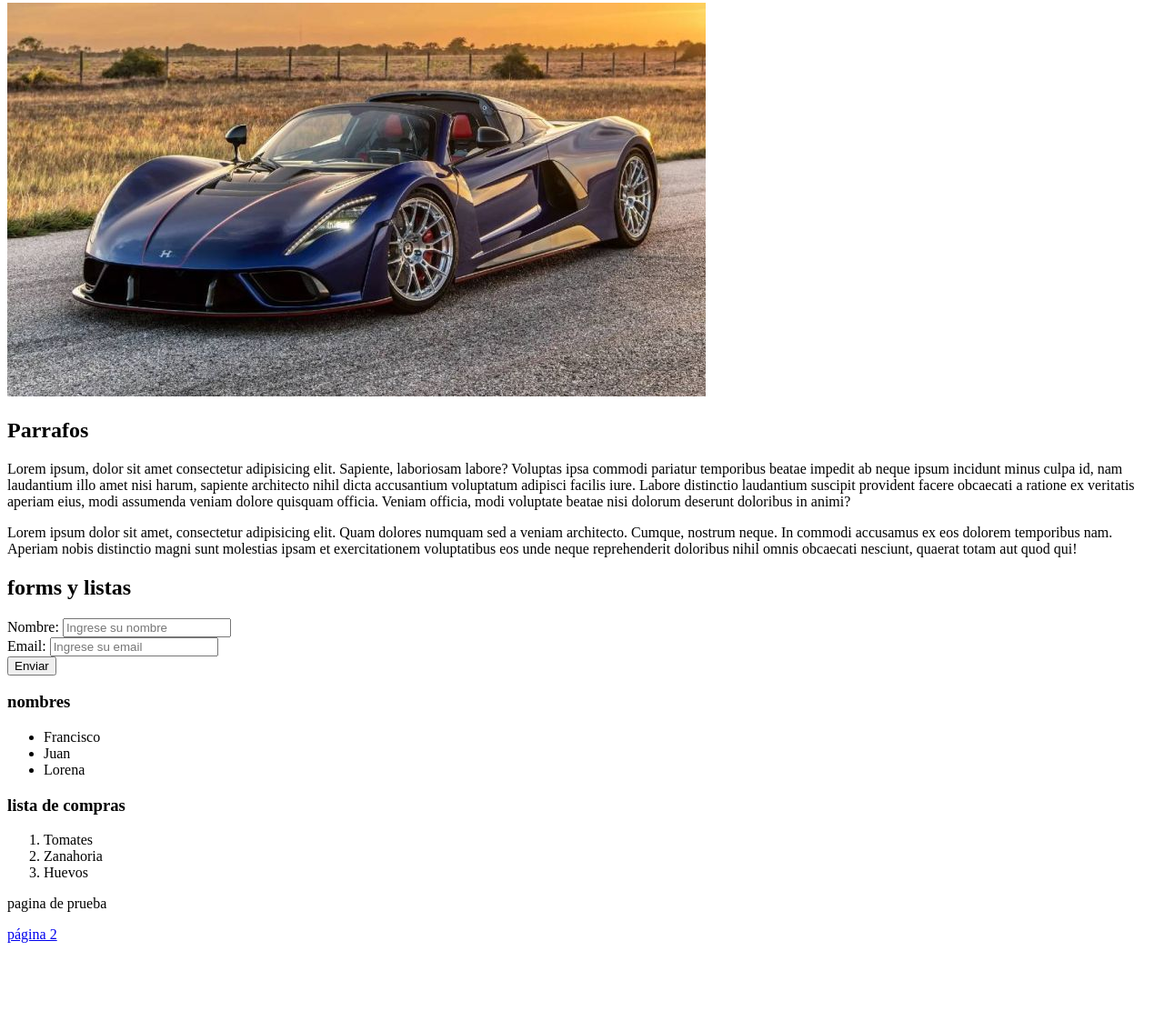
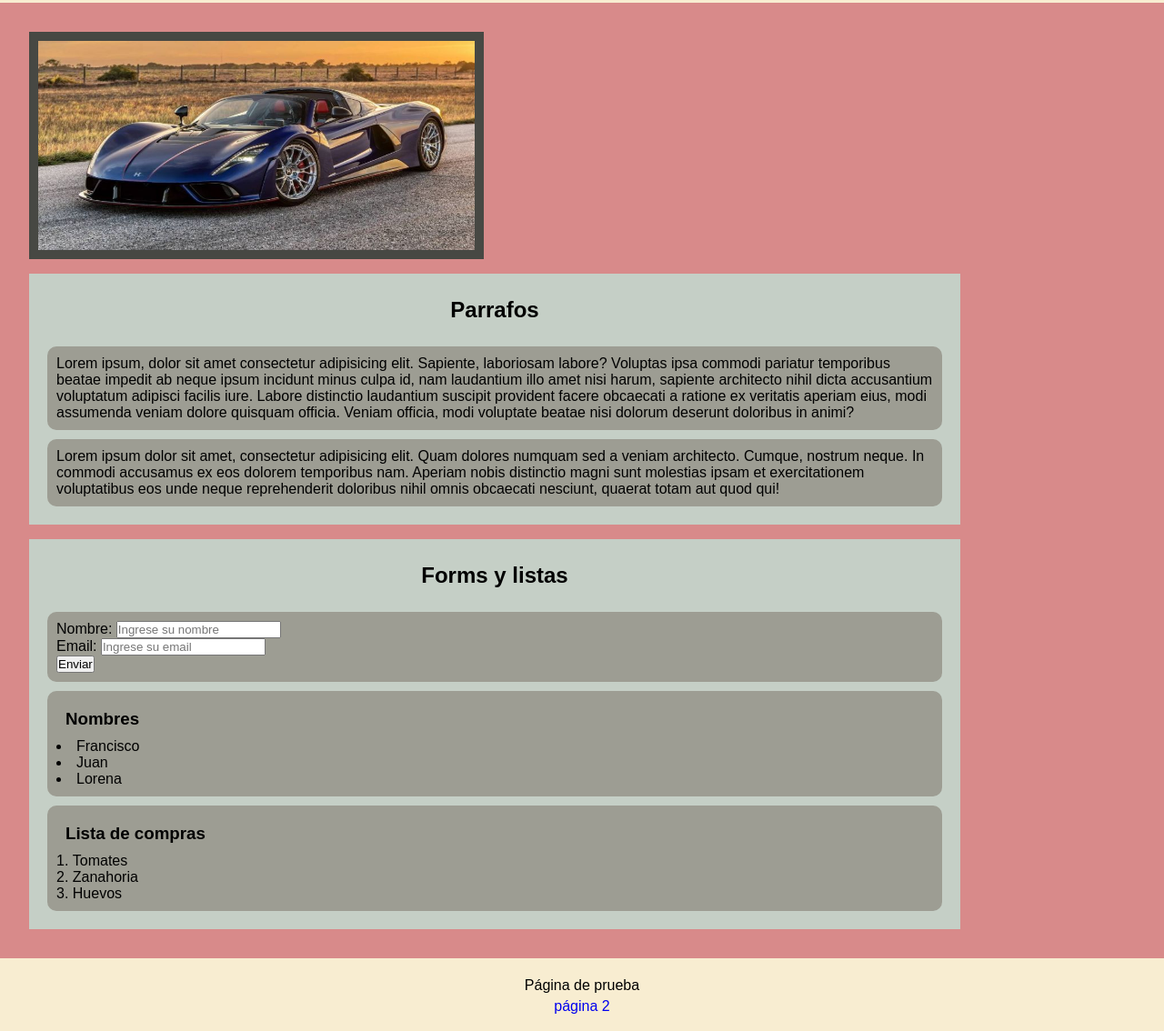
Before and after one commit to Franjamer1/Henry-Homework-n-3, a plain HTML site: page index.html in a window 1280 px wide. Shown: the part 77-1211 px from the top of the page at 91% size. Before the commit the page ends 1122 px from the top, so only its background shows below. Drawn offline with Linux system fonts and the light colour scheme.

Commit message:
Homework css

```diff
--- a/index.html
+++ b/index.html
@@ -5,21 +5,23 @@
     <meta charset="UTF-8">
     <meta name="viewport" content="width=device-width, initial-scale=1.0">
     <title>Homework html</title>
+    <link rel="stylesheet" href="./style.css">
 </head>
 
 <body>
-    <header>
+    <header class="header">
         <h1>Este es el h1 de la pagina</h1>
     </header>
 
-    <main>
+    <main class="main">
         <div>
-            <img src="./auto.jpg">
+            <img src="./auto.jpg" id="foto">
         </div>
-        <section>
+        <section class="secciones">
             <h2>Parrafos</h2>
             <article>
-                <p>Lorem ipsum, dolor sit amet consectetur adipisicing elit. Sapiente, laboriosam labore? Voluptas ipsa
+                <p class="parrafos">Lorem ipsum, dolor sit amet consectetur adipisicing elit. Sapiente, laboriosam
+                    labore? Voluptas ipsa
                     commodi pariatur temporibus beatae impedit ab neque ipsum incidunt minus culpa id, nam laudantium
                     illo amet nisi harum, sapiente architecto nihil dicta accusantium voluptatum adipisci facilis iure.
                     Labore distinctio laudantium suscipit provident facere obcaecati a ratione ex veritatis aperiam
@@ -28,15 +30,16 @@
                 </p>
             </article>
             <article>
-                <p>Lorem ipsum dolor sit amet, consectetur adipisicing elit. Quam dolores numquam sed a veniam
+                <p class="parrafos">Lorem ipsum dolor sit amet, consectetur adipisicing elit. Quam dolores numquam sed a
+                    veniam
                     architecto. Cumque, nostrum neque. In commodi accusamus ex eos dolorem temporibus nam. Aperiam nobis
                     distinctio magni sunt molestias ipsam et exercitationem voluptatibus eos unde neque reprehenderit
                     doloribus nihil omnis obcaecati nesciunt, quaerat totam aut quod qui!</p>
             </article>
         </section>
-        <section>
-            <h2>forms y listas</h2>
-            <article>
+        <section class="secciones">
+            <h2>Forms y listas</h2>
+            <article class="articles">
                 <form>
                     <div>
                         <label for="nombre">Nombre:</label>
@@ -49,16 +52,16 @@
                     <button>Enviar</button>
                 </form>
             </article>
-            <article>
-                <h3>nombres</h3>
+            <article class="articles">
+                <h3>Nombres</h3>
                 <ul>
                     <li>Francisco</li>
                     <li>Juan</li>
                     <li>Lorena</li>
                 </ul>
             </article>
-            <article>
-                <h3>lista de compras</h3>
+            <article class="articles">
+                <h3>Lista de compras</h3>
                 <ol>
                     <li>Tomates</li>
                     <li>Zanahoria</li>
@@ -70,7 +73,7 @@
 
     </main>
     <footer>
-        <p>pagina de prueba</p>
+        <p>Página de prueba</p>
         <a href="./pagina2.html">página 2</a>
     </footer>
 </body>
--- /dev/null
+++ b/style.css
@@ -0,0 +1,88 @@
+:root {
+    --perla: #f8edd1;
+    --rosa: #d88a8a;
+    --grisO: #474843;
+    --grisC: #9d9d93;
+    --grisCeleste: #c5cfc6;
+}
+
+* {
+    margin: 0;
+    padding: 0;
+    box-sizing: border-box;
+    font-family: sans-serif;
+}
+
+.header {
+    height: 10vh;
+    width: 100vw;
+    background-color: var(--perla);
+    text-align: center;
+    padding: 1rem;
+}
+
+.main {
+    min-height: 80vh;
+    width: 100vw;
+    background-color: var(--rosa);
+    padding: 1rem;
+}
+
+#foto {
+    height: 250px;
+    width: 500px;
+    padding: 10px;
+}
+
+.main>div {
+    background-color: var(--grisO);
+    width: 500px;
+    height: 250px;
+    margin: 1rem;
+}
+
+.secciones {
+    background-color: var(--grisCeleste);
+    margin: 1rem;
+    padding: 10px;
+    list-style-position: inside;
+    width: 80vw;
+}
+
+.parrafos {
+    background-color: var(--grisC);
+    padding: 10px;
+    margin: 10px;
+    border-radius: 10px;
+}
+
+.articles {
+    border-radius: 10px;
+    background-color: var(--grisC);
+    padding: 10px;
+    margin: 10px;
+}
+
+h2 {
+    text-align: center;
+    padding: 1rem;
+}
+
+h3 {
+    padding: 10px;
+}
+
+footer {
+    height: 10vh;
+    background-color: var(--perla);
+    padding: 1rem;
+    text-align: center;
+}
+
+footer>a {
+    text-decoration: none;
+}
+
+footer>p {
+    padding: 5px;
+}
```
